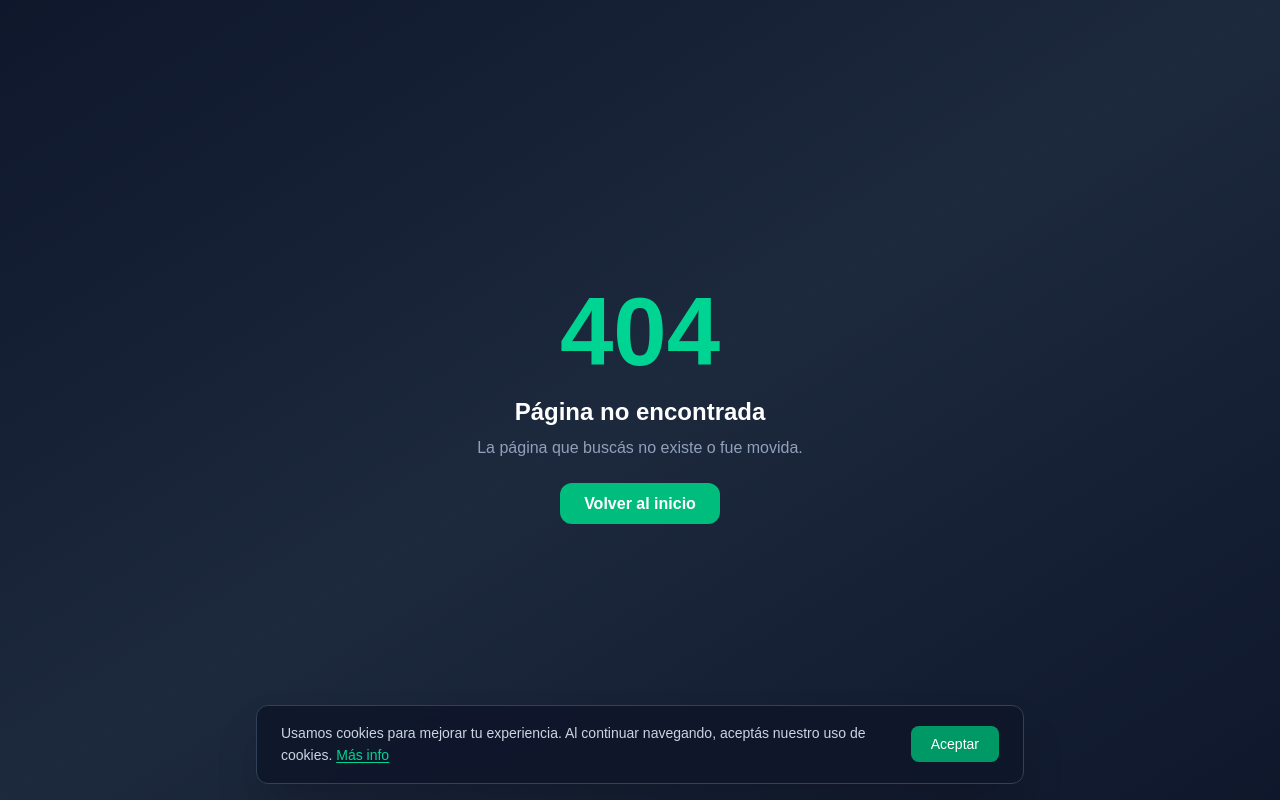
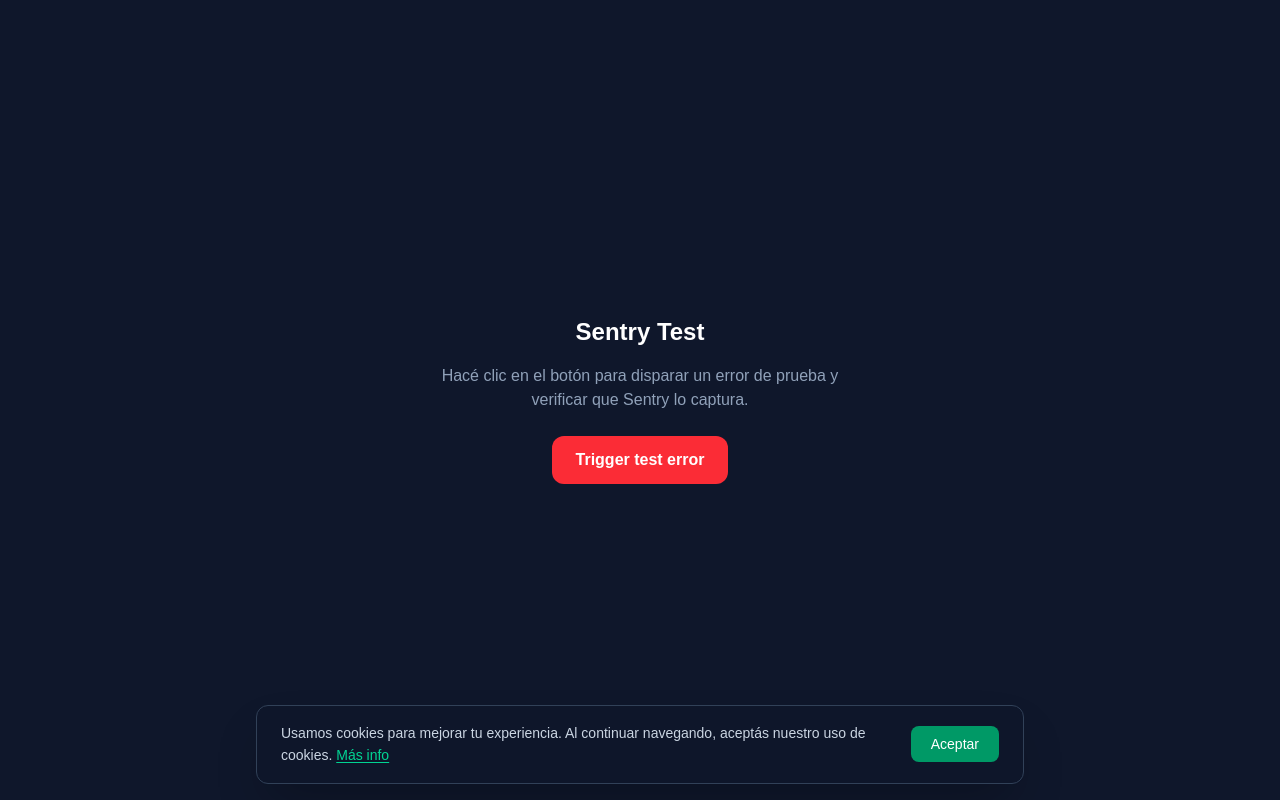
Before and after one commit to Vazquez-Alejandro/zuklo, a Next.js app: page /sentry-example-page in a window 1280 px wide. Before the commit this address had no page. Built offline with nearby package versions, Linux system fonts and the light colour scheme.

Commit message:
feat: sentry example page for testing

```diff
--- /dev/null
+++ b/src/app/sentry-example-page/page.tsx
@@ -0,0 +1,24 @@
+"use client";
+
+export default function SentryExamplePage() {
+  function triggerError() {
+    throw new Error("Sentry test error from Zuklo!");
+  }
+
+  return (
+    <div className="min-h-screen bg-slate-900 flex items-center justify-center px-4">
+      <div className="text-center max-w-md">
+        <h1 className="text-2xl font-bold text-white mb-4">Sentry Test</h1>
+        <p className="text-slate-400 mb-6">
+          Hacé clic en el botón para disparar un error de prueba y verificar que Sentry lo captura.
+        </p>
+        <button
+          onClick={triggerError}
+          className="bg-red-500 hover:bg-red-600 text-white font-semibold py-3 px-6 rounded-xl transition-colors"
+        >
+          Trigger test error
+        </button>
+      </div>
+    </div>
+  );
+}
```
